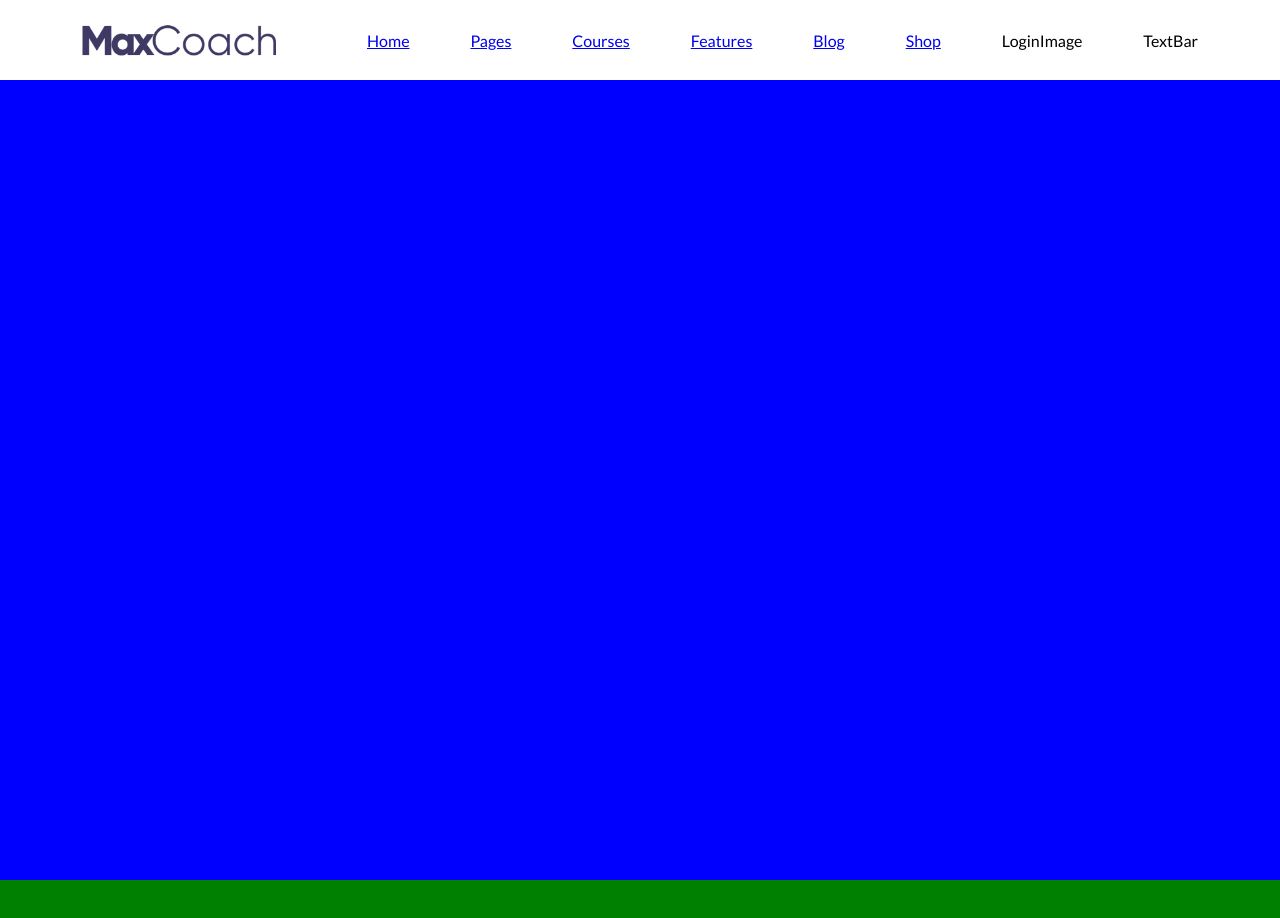
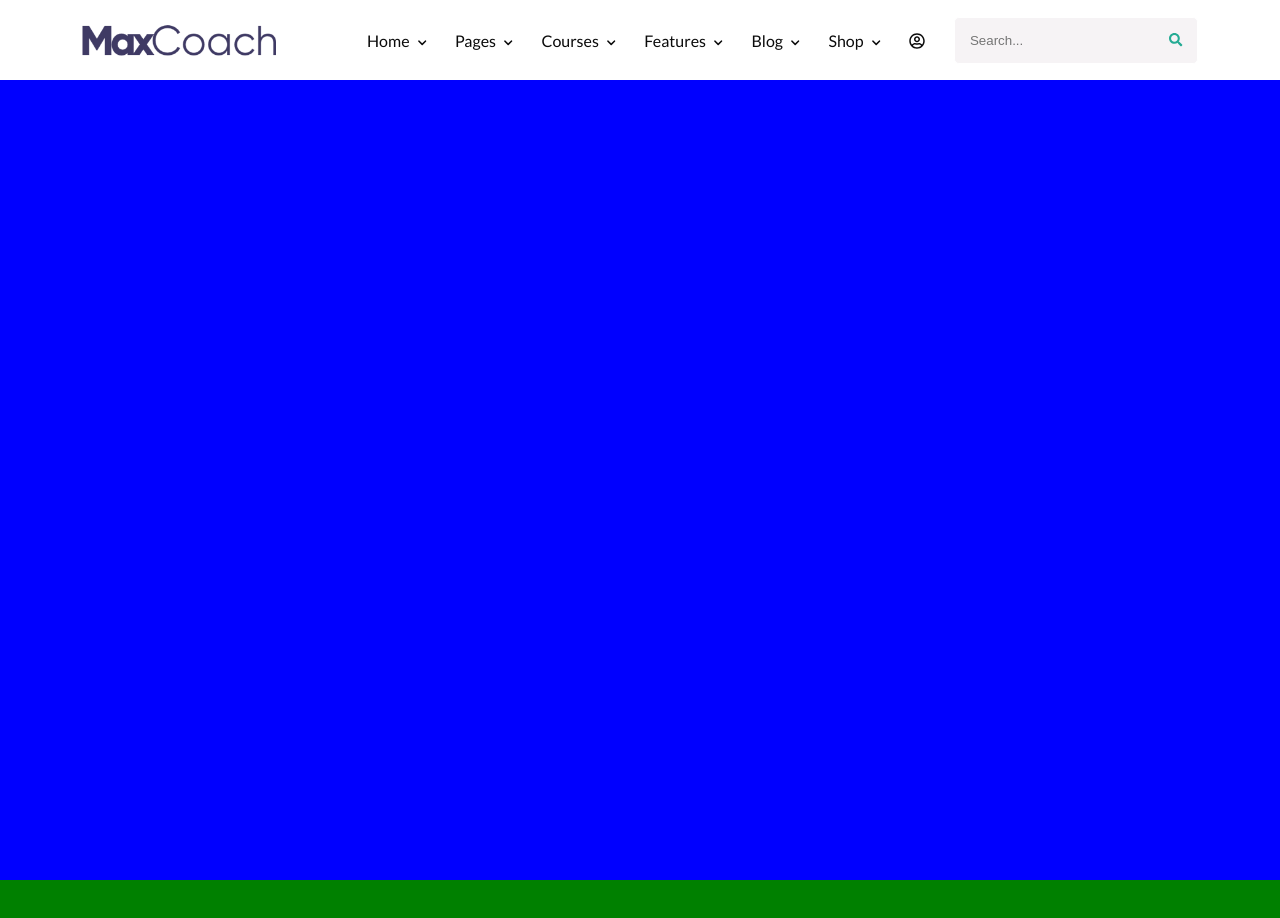
Before and after one commit to GianlucaBenassi/proj-html-vuejs, a Vue app: page / in a window 1280 px wide. Shown: the top 918 px of the page. Built offline with nearby package versions, Linux system fonts and the light colour scheme.

Commit message:
custom search bar

```diff
--- a/src/assets/style/_variables.scss
+++ b/src/assets/style/_variables.scss
@@ -0,0 +1,3 @@
+$textColor: #0b0b0b;
+$searchBG: #f6f3f5;
+$mainGreen: #25ab94;
--- a/src/assets/style/global.scss
+++ b/src/assets/style/global.scss
@@ -21,3 +21,56 @@ body {
 ul {
     list-style: none;
 }
+
+a {
+    text-decoration: none;
+}
+
+
+.custom-search {
+    position: relative;
+
+    input,
+    button {
+        border: none;
+    }
+
+    input {
+        background-color: $searchBG;
+        border: 1px solid #fff;
+        border-radius: 5px;
+        padding: 15px 50px 15px 15px;
+        outline: none;
+        transition: all .3s;
+
+        &:focus {
+            background-color: #fff;
+            border: 1px solid $mainGreen;
+        }
+    }
+
+    button {
+        color: $mainGreen;
+        background-color: transparent;
+        position: absolute;
+        top: 1px;
+        bottom: 1px;
+        right: 1px;
+        border-radius: 0 4px 4px 0;
+        padding: 0 15px;
+        cursor: pointer;
+        transition: all .3s;
+
+        &:hover {
+            color: #fff;
+            background-color: $mainGreen;
+        }
+    }
+}
+
+
+// ***** variables classes *****
+
+.text-color {
+    color: $textColor;
+}
--- a/src/components/macro/Header.vue
+++ b/src/components/macro/Header.vue
@@ -12,10 +12,15 @@
                 <nav class="col-9">
                     <ul>
                         <li v-for="(link, index) in navLinks" :key="index">
-                            <a href="#">{{link.title}}</a>
+                            <a href="#" class="text-color">{{link.title}} <i class="fas fa-chevron-down"></i></a>
                         </li>
-                        <li>LoginImage</li>
-                        <li>TextBar</li>
+                        <li class="text-color"><i class="far fa-user-circle"></i></li>
+                        <li class="custom-search">
+                            <input type="text" placeholder="Search...">
+                            <button>
+                                <i class="fas fa-search"></i>
+                            </button>
+                        </li>
                     </ul>
                 </nav>
 
@@ -58,6 +63,15 @@ header {
             display: flex;
             justify-content: space-between;
             align-items: center;
+
+            a {
+
+                .fa-chevron-down {
+                    font-size: .6em;
+                    margin-left: 5px;
+                }
+            }
+
         }
     }
 }
```
